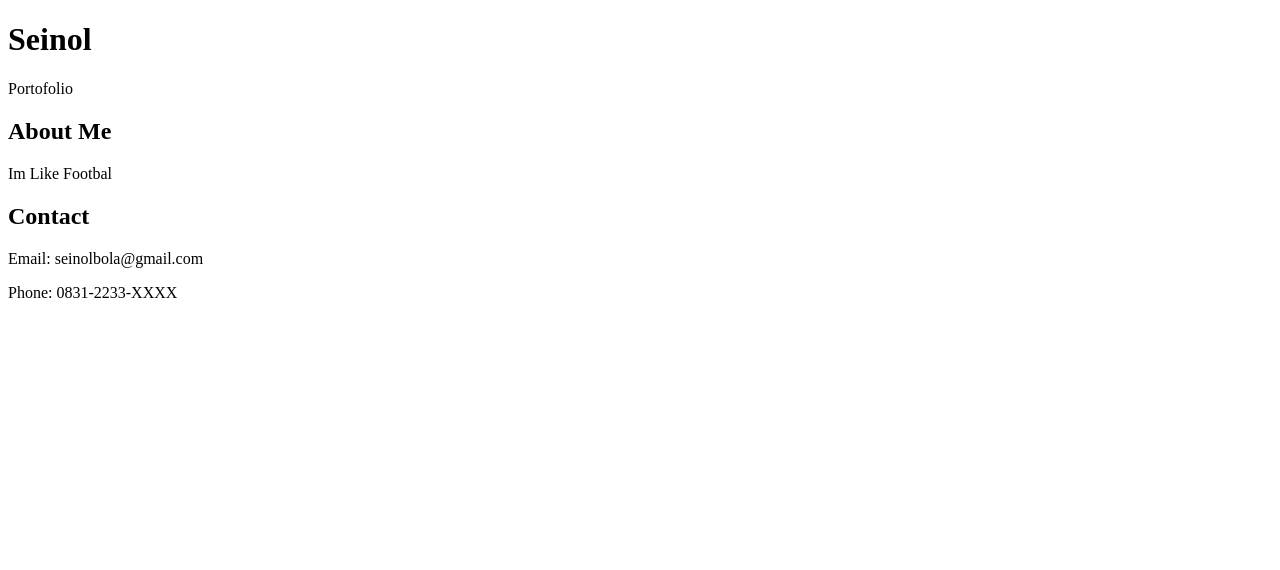
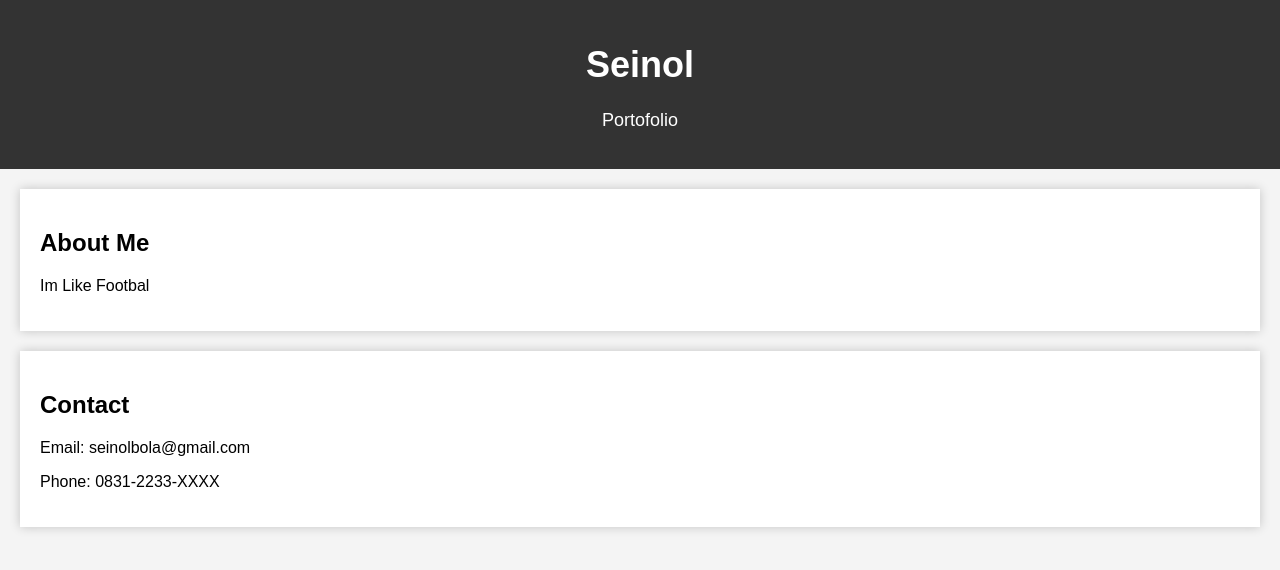
Before and after one commit to bgseinol/sinul-porto, a plain HTML site: page index.html in a window 1280 px wide. Drawn offline with Linux system fonts and the light colour scheme.

Commit message:
menambahkan file css

```diff
--- a/index.html
+++ b/index.html
@@ -4,6 +4,7 @@
     <meta charset="UTF-8" />
     <meta name="viewport" content="width=device-width, initial-scale=1.0" />
     <title>Document</title>
+    <link rel="stylesheet" href="styles.css" />
   </head>
   <body>
     <header>
--- /dev/null
+++ b/styles.css
@@ -0,0 +1,33 @@
+body {
+  font-family: Arial, sans-serif;
+  margin: 0;
+  padding: 0;
+  background-color: #f4f4f4;
+}
+
+header {
+  text-align: center;
+  background-color: #333;
+  color: #fff;
+  padding: 20px;
+}
+
+header h1 {
+  font-size: 36px;
+}
+
+header p {
+  font-size: 18px;
+}
+
+.about,
+.contact {
+  padding: 20px;
+  margin: 20px;
+  background-color: #fff;
+  box-shadow: 0px 0px 10px rgba(0, 0, 0, 0.2);
+}
+
+h2 {
+  font-size: 24px;
+}
```
